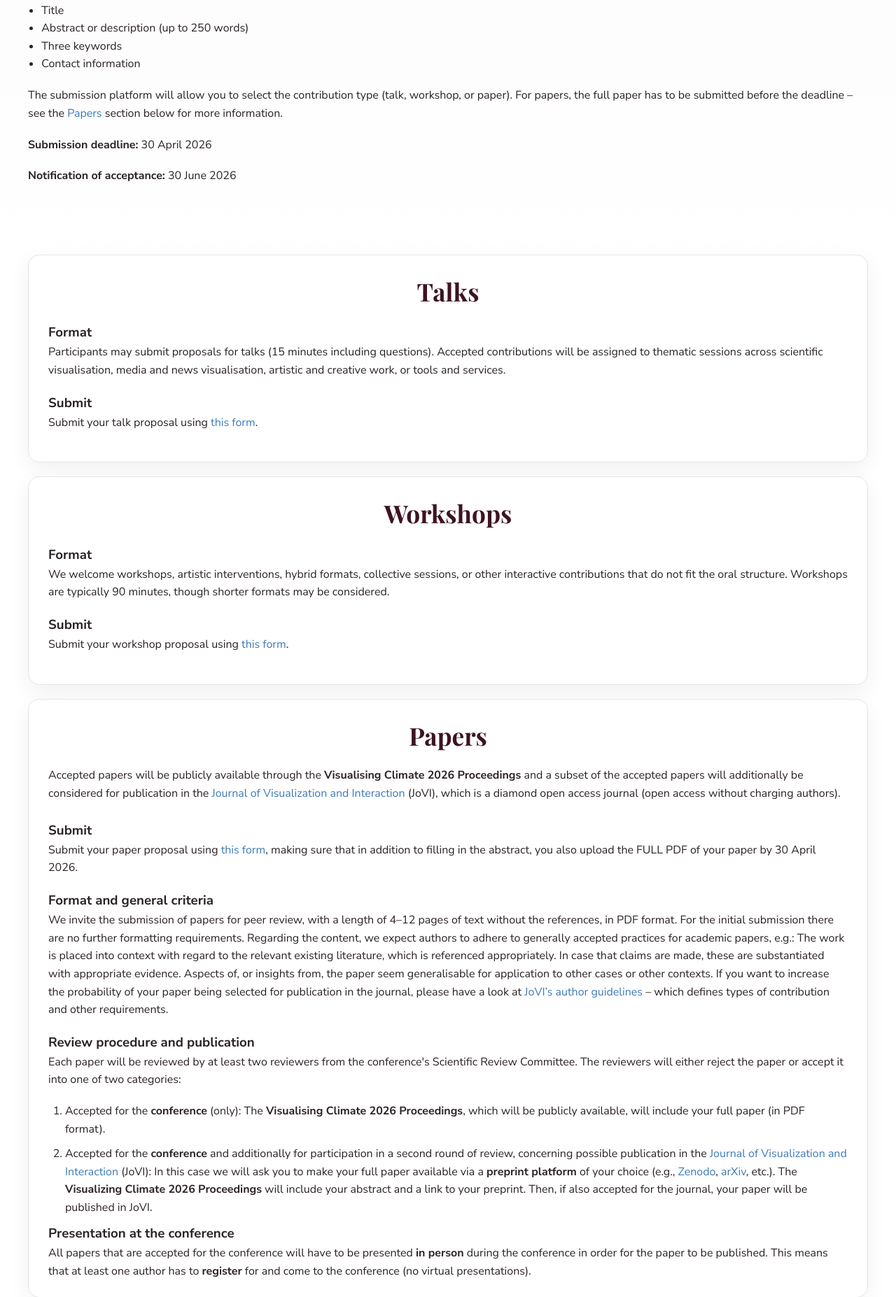
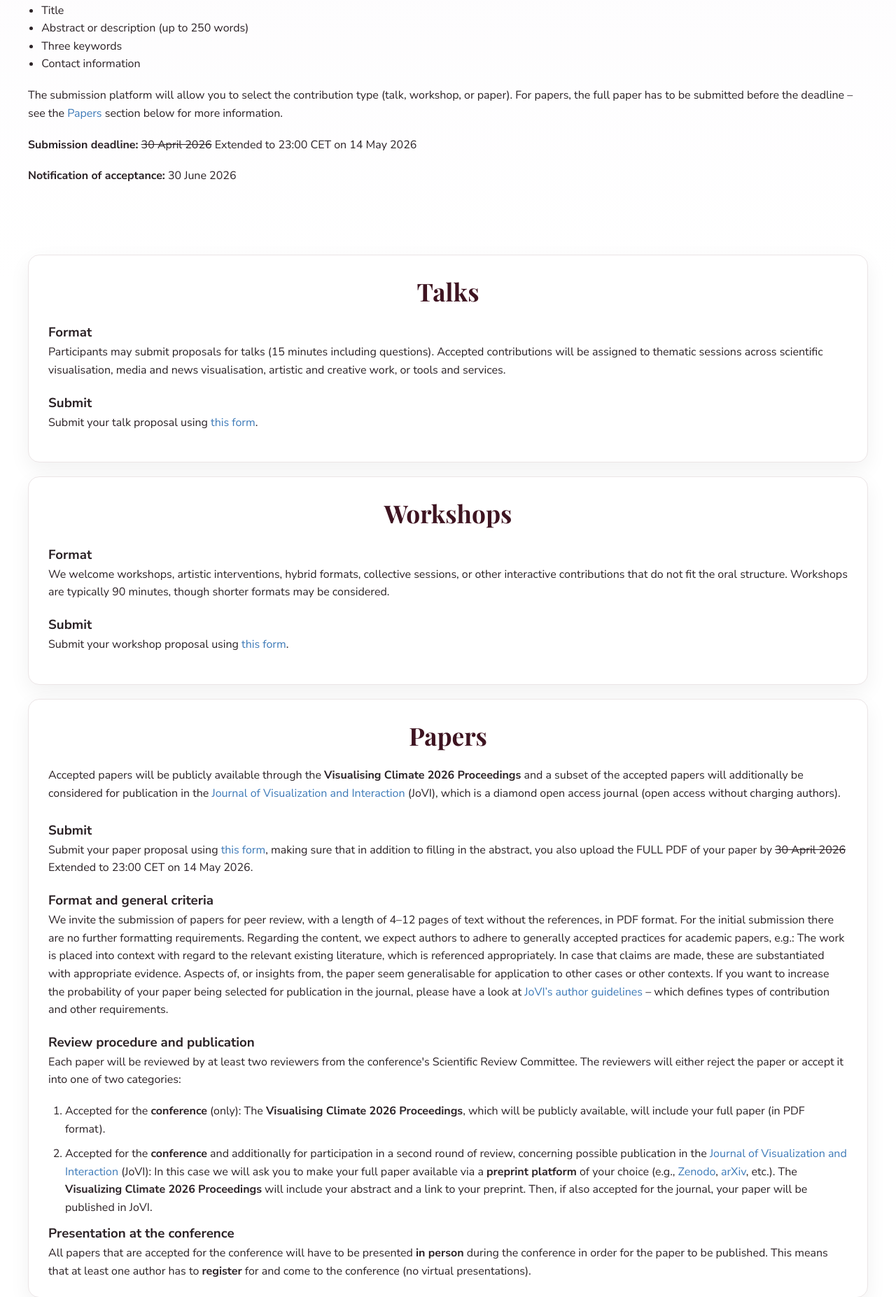
Before and after one commit to mastrong/climateconf, a Django app: page /submissions/ in a window 1280 px wide. Shown: the part 953-2807 px from the top of the page at 70% size. Run offline with Django 5.2, Linux system fonts and the light colour scheme.

Commit message:
update submission date

```diff
--- a/templates/index.html
+++ b/templates/index.html
@@ -492,7 +492,7 @@
         <div class="registration-column">
           <h3>Submissions</h3>
           <p>Submissions open: <b>28 January 2026</b></p>
-          <p>Submission deadline: <b>30 April 2026</b></p>
+          <p>Submission deadline: <s>30 April 2026</s> <b>Extended to 23:00 CET on 14 May 2026</b></p>
           <p>Submission decision by: <b>30 June 2026</b></p>
           <div class="cta-row" style="display:flex;gap:.75rem;margin-top:1.25rem;flex-wrap:wrap;">
             <a class="btn btn-primary" href="/submissions">Get More Info</a>
--- a/templates/submissions.html
+++ b/templates/submissions.html
@@ -72,7 +72,7 @@
         For papers, the full paper has to be submitted before the deadline – see the <a href="#papers">Papers</a> section below for more information.
       </p>
 
-      <p class="desc"><strong>Submission deadline:</strong> 30 April 2026</p>
+      <p class="desc"><strong>Submission deadline:</strong> <s>30 April 2026</s> Extended to 23:00 CET on 14 May 2026</p>
       <p class="desc"><strong>Notification of acceptance:</strong> 30 June 2026</p>
     </div>
   </section>
@@ -133,7 +133,7 @@
           <p class="desc">
             Submit your paper proposal using
             <a href="https://app.oxfordabstracts.com/stages/80637/submitter" target="_blank">this form</a>,
-            making sure that in addition to filling in the abstract, you also upload the FULL PDF of your paper by 30 April 2026.
+            making sure that in addition to filling in the abstract, you also upload the FULL PDF of your paper by <s>30 April 2026</s> Extended to 23:00 CET on 14 May 2026.
           </p>
           <h3>Format and general criteria</h3>
           <p class="desc">
```
